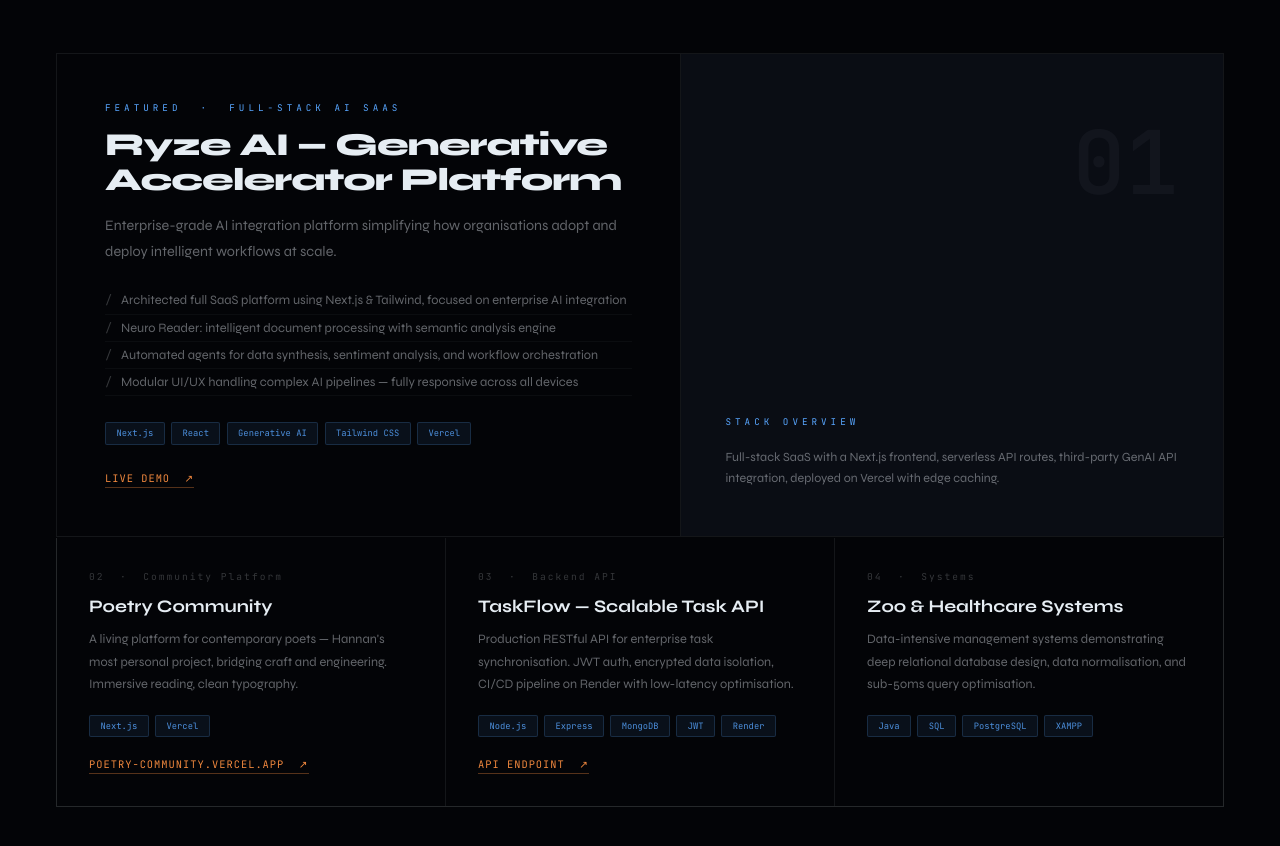
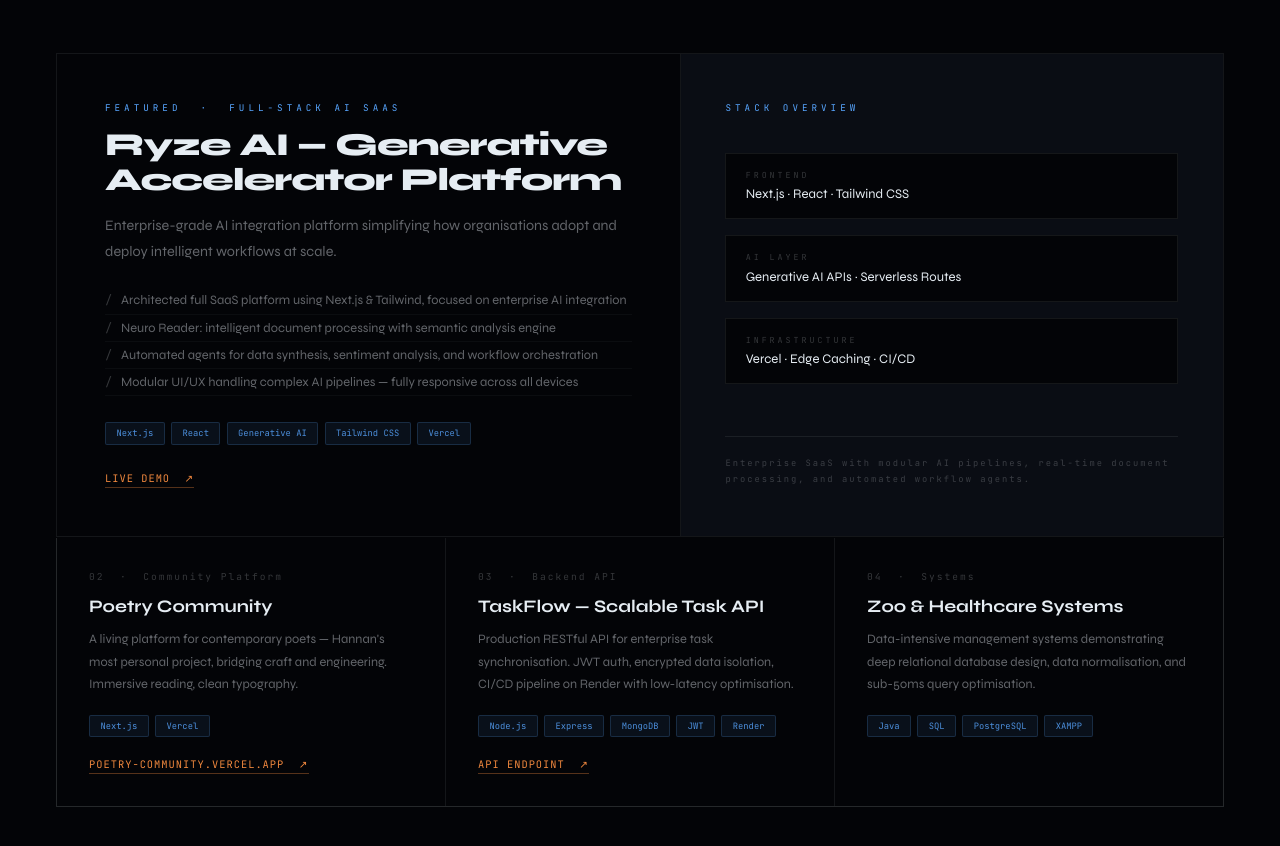
Before and after one commit to Syed-hannan0910/portfolio, a plain HTML site: page index.html in a window 1280 px wide. Shown: the part 1707-2553 px from the top of the page. Drawn offline with Linux system fonts and the light colour scheme.

Commit message:
fixed links

```diff
--- a/index.html
+++ b/index.html
@@ -916,16 +916,26 @@
         <span class="proj-tag">Tailwind CSS</span>
         <span class="proj-tag">Vercel</span>
       </div>
-      <a href="#" class="proj-link">Live Demo &nbsp;↗</a>
+      <a href="https://ryze-ai-project-six.vercel.app" target="_blank" class="proj-link">Live Demo &nbsp;↗</a>
     </div>
     <div class="proj-feat-meta">
-      <div class="proj-feat-num">01</div>
-      <div class="proj-feat-links">
-        <div class="proj-label" style="margin-bottom:0.4rem;">Stack overview</div>
-        <p style="font-size:0.78rem;color:var(--muted);line-height:1.7;">
-          Full-stack SaaS with a Next.js frontend, serverless API routes,
-          third-party GenAI API integration, deployed on Vercel with edge caching.
-        </p>
+      <div class="proj-label" style="margin-bottom:1.2rem;">Stack overview</div>
+      <div style="display:flex;flex-direction:column;gap:1rem;margin-bottom:2rem;">
+        <div style="padding:1rem 1.2rem;border:1px solid var(--border);background:var(--bg);">
+          <div style="font-family:var(--mono);font-size:0.52rem;color:var(--muted2);letter-spacing:3px;text-transform:uppercase;margin-bottom:0.4rem;">Frontend</div>
+          <div style="font-size:0.82rem;color:var(--text);">Next.js · React · Tailwind CSS</div>
+        </div>
+        <div style="padding:1rem 1.2rem;border:1px solid var(--border);background:var(--bg);">
+          <div style="font-family:var(--mono);font-size:0.52rem;color:var(--muted2);letter-spacing:3px;text-transform:uppercase;margin-bottom:0.4rem;">AI Layer</div>
+          <div style="font-size:0.82rem;color:var(--text);">Generative AI APIs · Serverless Routes</div>
+        </div>
+        <div style="padding:1rem 1.2rem;border:1px solid var(--border);background:var(--bg);">
+          <div style="font-family:var(--mono);font-size:0.52rem;color:var(--muted2);letter-spacing:3px;text-transform:uppercase;margin-bottom:0.4rem;">Infrastructure</div>
+          <div style="font-size:0.82rem;color:var(--text);">Vercel · Edge Caching · CI/CD</div>
+        </div>
+      </div>
+      <div style="font-family:var(--mono);font-size:0.55rem;color:var(--muted2);letter-spacing:2px;line-height:1.8;border-top:1px solid var(--border);padding-top:1.2rem;">
+        Enterprise SaaS with modular AI pipelines, real-time document processing, and automated workflow agents.
       </div>
     </div>
   </div>
@@ -953,7 +963,7 @@
         <span class="proj-tag">JWT</span>
         <span class="proj-tag">Render</span>
       </div>
-      <a href="#" class="proj-link">API Endpoint &nbsp;↗</a>
+      <a href="https://taskflow-api-1-wpdz.onrender.com" target="_blank" class="proj-link">API Endpoint &nbsp;↗</a>
     </div>
     <div class="proj-card">
       <div class="card-num">04 &nbsp;·&nbsp; Systems</div>
```
